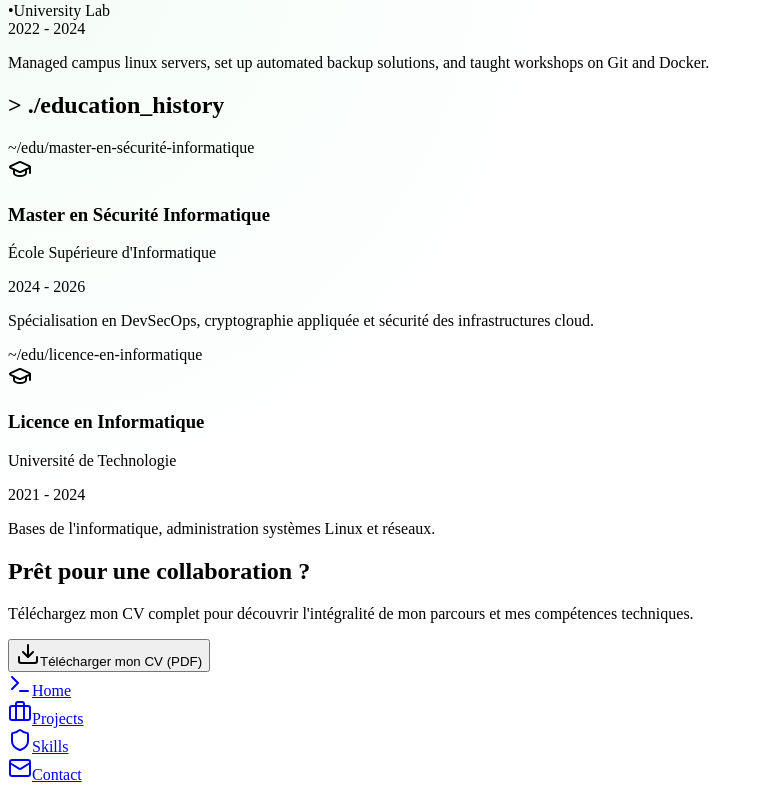
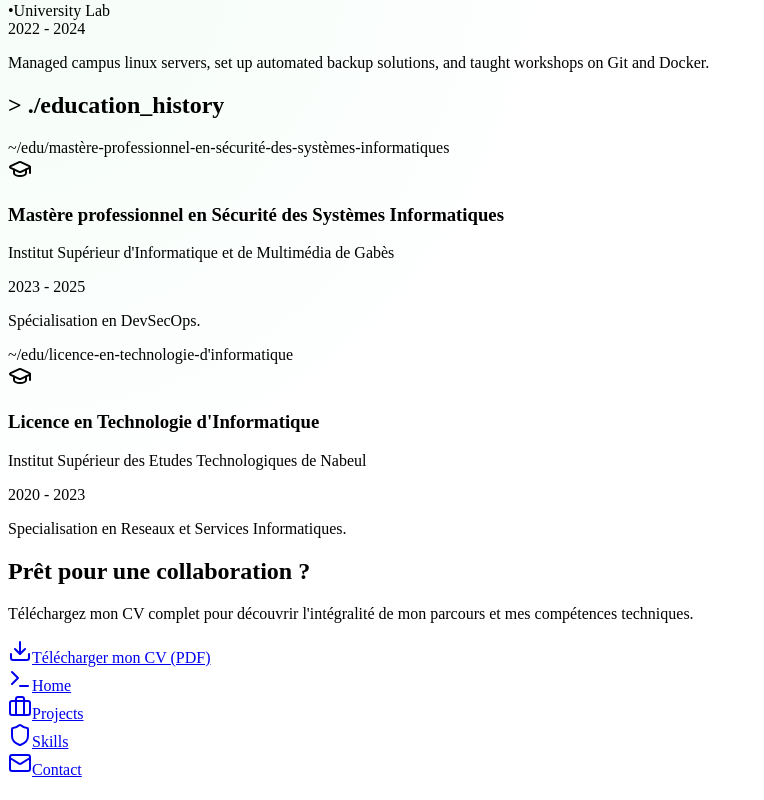
Before and after one commit to hamidbong/hamidbongfolio, a React (Vite) app in the folder client/: page /skills in a window 1280 px wide. Shown: the part 915-1715 px from the top of the page, without its empty margins (0-764 px from the left). Built offline with nearby package versions, Linux system fonts and the light colour scheme; a web font is replaced by a local one.

Commit message:
new version off app with cv and degree section upload

```diff
--- a/client/src/hooks/use-portfolio.ts
+++ b/client/src/hooks/use-portfolio.ts
@@ -93,17 +93,17 @@ const MOCK_EXPERIENCE: Experience[] = [
 const MOCK_EDUCATION: Education[] = [
   {
     id: 1,
-    degree: "Master en Sécurité Informatique",
-    school: "École Supérieure d'Informatique",
-    duration: "2024 - 2026",
-    description: "Spécialisation en DevSecOps, cryptographie appliquée et sécurité des infrastructures cloud."
+    degree: "Mastère professionnel en Sécurité des Systèmes Informatiques",
+    school: "Institut Supérieur d'Informatique et de Multimédia de Gabès",
+    duration: "2023 - 2025",
+    description: "Spécialisation en DevSecOps."
   },
   {
     id: 2,
-    degree: "Licence en Informatique",
-    school: "Université de Technologie",
-    duration: "2021 - 2024",
-    description: "Bases de l'informatique, administration systèmes Linux et réseaux."
+    degree: "Licence en Technologie d'Informatique",
+    school: "Institut Supérieur des Etudes Technologiques de Nabeul",
+    duration: "2020 - 2023",
+    description: "Specialisation en Reseaux et Services Informatiques."
   }
 ];
 
--- a/client/src/pages/Skills.tsx
+++ b/client/src/pages/Skills.tsx
@@ -156,9 +156,11 @@ export default function Skills() {
           <p className="text-muted-foreground mb-8 max-w-md mx-auto">
             Téléchargez mon CV complet pour découvrir l'intégralité de mon parcours et mes compétences techniques.
           </p>
-          <Button size="lg" className="gap-2 group">
-            <Download className="w-5 h-5 group-hover:translate-y-1 transition-transform" />
-            Télécharger mon CV (PDF)
+          <Button asChild size="lg" className="gap-2 group">
+            <a href="/cv.pdf" download>
+              <Download className="w-5 h-5 group-hover:translate-y-1 transition-transform" />
+              Télécharger mon CV (PDF)
+            </a>
           </Button>
         </motion.div>
       </div>
```
Also changed, not shown: 1 other file (tests, documents, lock files or other folders).
